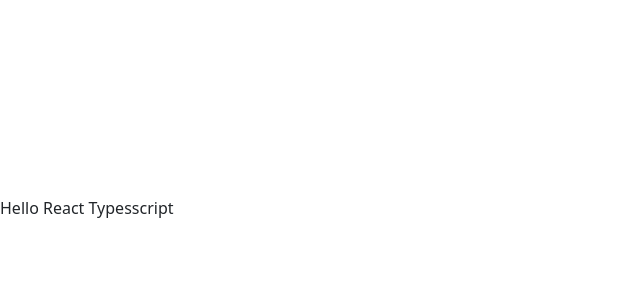
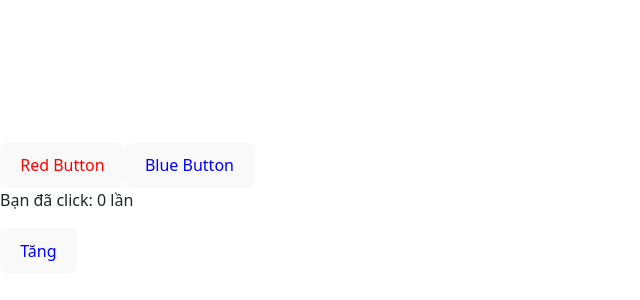
Before and after one commit to vanhoa690/typescript-web502-fall25, a React (Vite) app in the folder WEB502_BASE/: page / in a window 1280 px wide. Shown: the part 192-492 px from the top of the page, without its empty margins (0-640 px from the left). Built offline with nearby package versions, Linux system fonts and the light colour scheme; the HTML template or start-up script is replaced by a standard one.

Commit message:
learn react

```diff
--- a/WEB502_BASE/src/App.tsx
+++ b/WEB502_BASE/src/App.tsx
@@ -1,11 +1,24 @@
-import { Toaster } from "react-hot-toast";
+import { useEffect, useState } from "react";
+import Button from "./components/Button";
 
 function App() {
+  const [count, setCount] = useState(0);
+  useEffect(() => {
+    document.title = `Bạn đã click ${count} lần`;
+  }, [count]); // Chỉ chạy khi count thay đổi
   return (
-    <>
-      <div>Hello React Typesscript</div>
-      <Toaster />
-    </>
+    <div>
+      <Button
+        label="Red Button"
+        color="red"
+        onClick={() => alert("Red clicked!")}
+      />
+      <Button label="Blue Button" onClick={() => alert("Blue clicked!")} />
+      <div>
+        <p>Bạn đã click: {count} lần</p>
+        <Button label="Tăng" onClick={() => setCount(count + 1)} />
+      </div>
+    </div>
   );
 }
 
--- /dev/null
+++ b/WEB502_BASE/src/components/Button.tsx
@@ -0,0 +1,15 @@
+interface ButtonProps {
+  label: string;
+  onClick: () => void;
+  color?: string; // Prop tùy chọn
+}
+
+const Button: React.FC<ButtonProps> = ({ label, onClick, color = "blue" }) => {
+  return (
+    <button style={{ color }} onClick={onClick}>
+      {label}
+    </button>
+  );
+};
+
+export default Button;
--- /dev/null
+++ b/WEB502_BASE/src/pages/Home.tsx
@@ -0,0 +1,2 @@
+const Home: React.FC = () => <h1>Trang chủ</h1>;
+export default Home;
```
